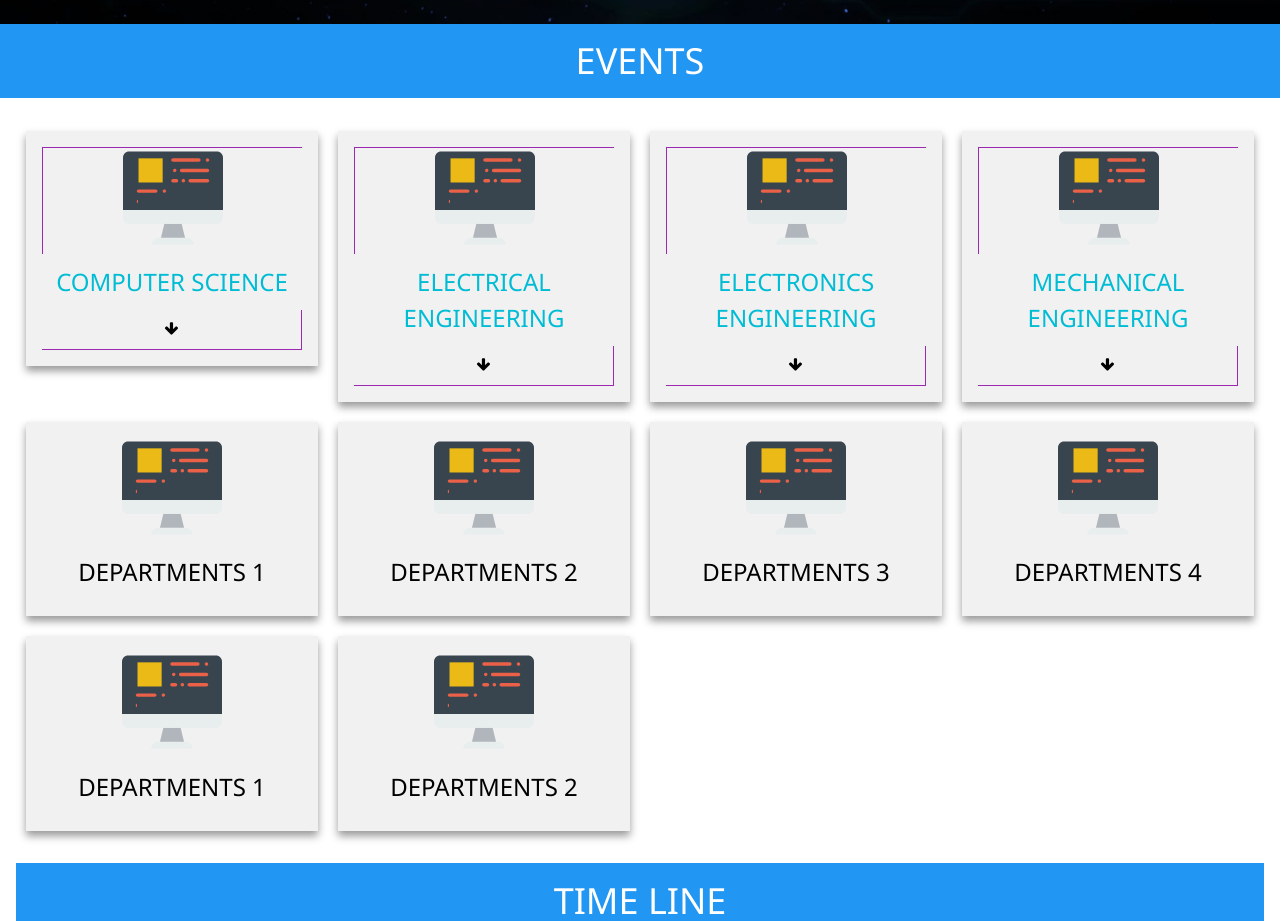
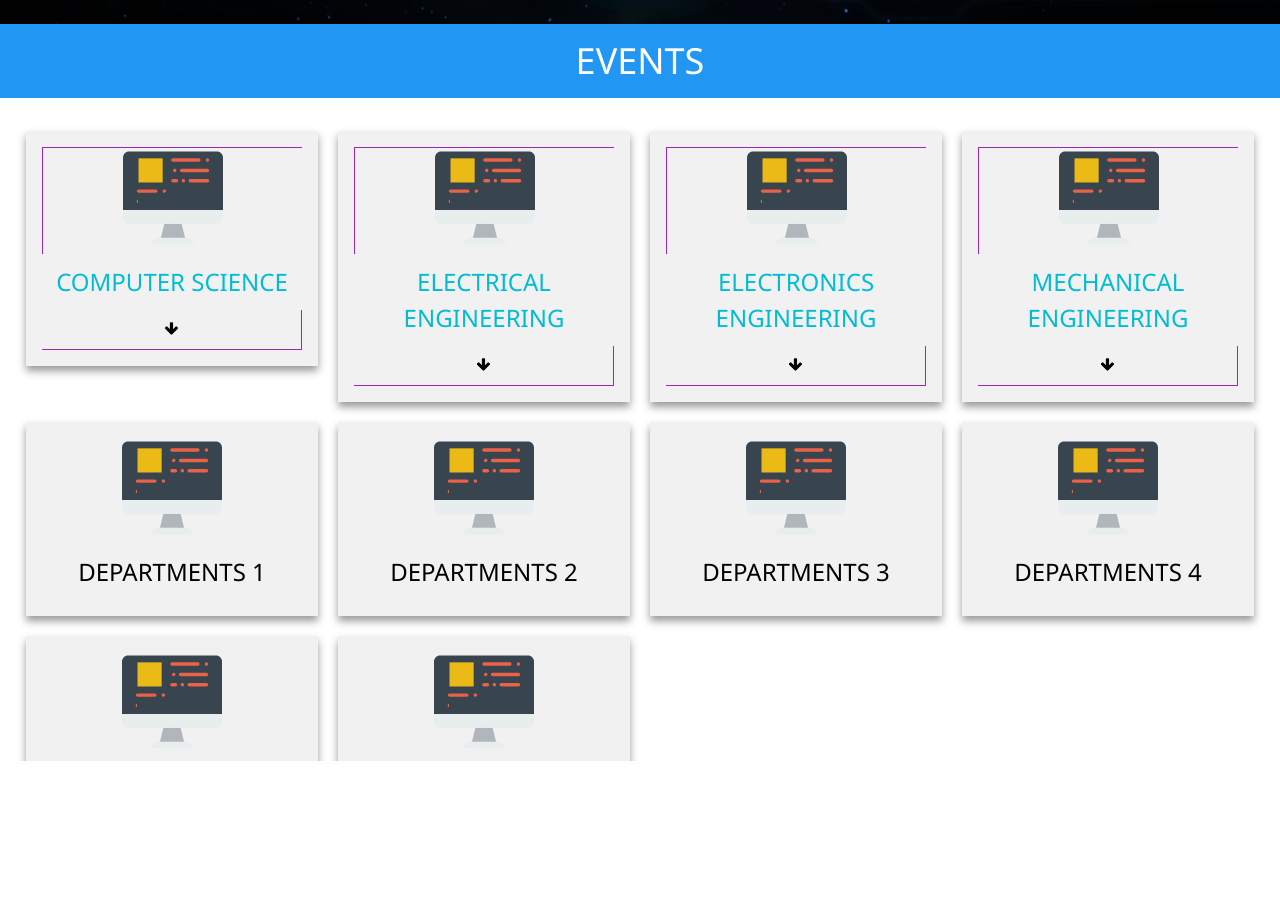
Before and after one commit to najafmohammed/najafmohammed.github.io, a plain HTML site: page index.html in a window 1280 px wide. Shown: the part 776-1697 px from the top of the page. After the commit the page ends 1537 px from the top, so only its background shows below. Drawn offline with nearby package versions, Linux system fonts and the light colour scheme; a script that the page names is missing.

Commit message:
Update index.html

```diff
--- a/index.html
+++ b/index.html
@@ -154,8 +154,8 @@ img {
   <h1>EVENTS</h1>
 </div>
 <br>
-<div class="w3-container" style="height: 100%;
-  overflow: auto">
+<div class="w3-container" style="height:80%; width:100%;
+  overflow:auto">
 <div class="row">
   <div class="column">
     <div id="card1" class="card">
```
